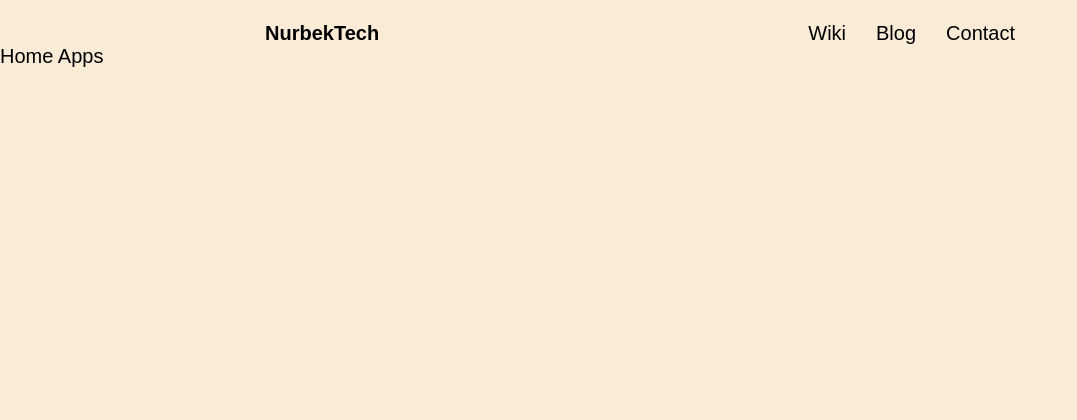
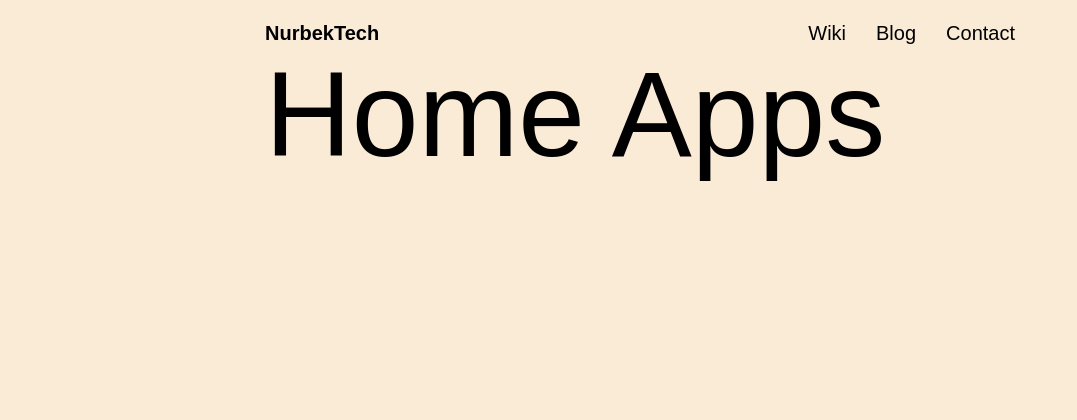
Before and after one commit to NurbekTech/django-platforms-nurbektech, a Django app: page / in a window 1280 px wide. Shown: the top 420 px of the page, without its empty margins (0-1077 px from the left). Run offline with Django 5.2, Linux system fonts and the light colour scheme; some web fonts are replaced.

Commit message:
add home css

```diff
--- /dev/null
+++ b/apps/home/static/home/css/home.css
@@ -0,0 +1,3 @@
+.home {
+    font-size: 120px;
+}
--- a/apps/home/templates/home/home.html
+++ b/apps/home/templates/home/home.html
@@ -1,5 +1,10 @@
 {% extends "base.html" %}
+{% load static %}
+
+{% block home_css %}
+    <link rel="stylesheet" href="{% static 'home/css/home.css' %}">
+{% endblock home_css %}
 
 {% block content %}
-    <h2>Home Apps</h2>
+    <h2 class="home">Home Apps</h2>
 {% endblock content %}
--- a/templates/base.html
+++ b/templates/base.html
@@ -6,9 +6,12 @@
     <meta name="viewport" content="width=device-width, initial-scale=1.0">
     <link rel="stylesheet" href="{% static "css/base.css" %}">
     <link rel="stylesheet" href="{% static "css/reset.css" %}">
+
+    {% block home_css %}{% endblock home_css %}
     <title>NurbekTech</title>
 </head>
 <body>
+    {% comment %} HEADER {% endcomment %}
     <header class="header">
         <div class="container">
             {% comment %} NAV {% endcomment %}
@@ -25,16 +28,18 @@
         </div>
     </header>
 
+    {% comment %} MAIN CONTENT {% endcomment %}
     <main class="main">
-        {% block content %}{% endblock content %}
+        <div class="container">
+            {% block content %}{% endblock content %}
+        </div>
     </main>
 
-
+    {% comment %} FOOTER {% endcomment %}
     <footer class="footer">
         <div class="container">
             FOOTERs
         </div>
-
     </footer>
 </body>
 </html>
```
Also changed, not shown: apps/home/static/home/img/avatar.png (added).
